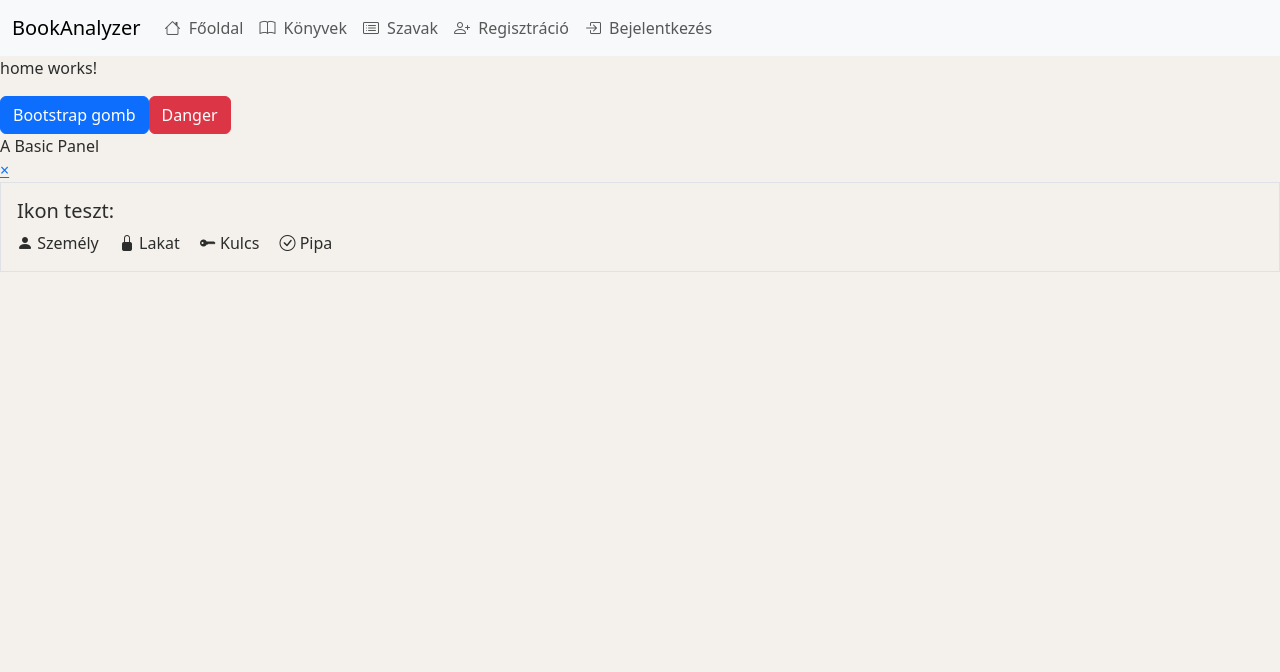
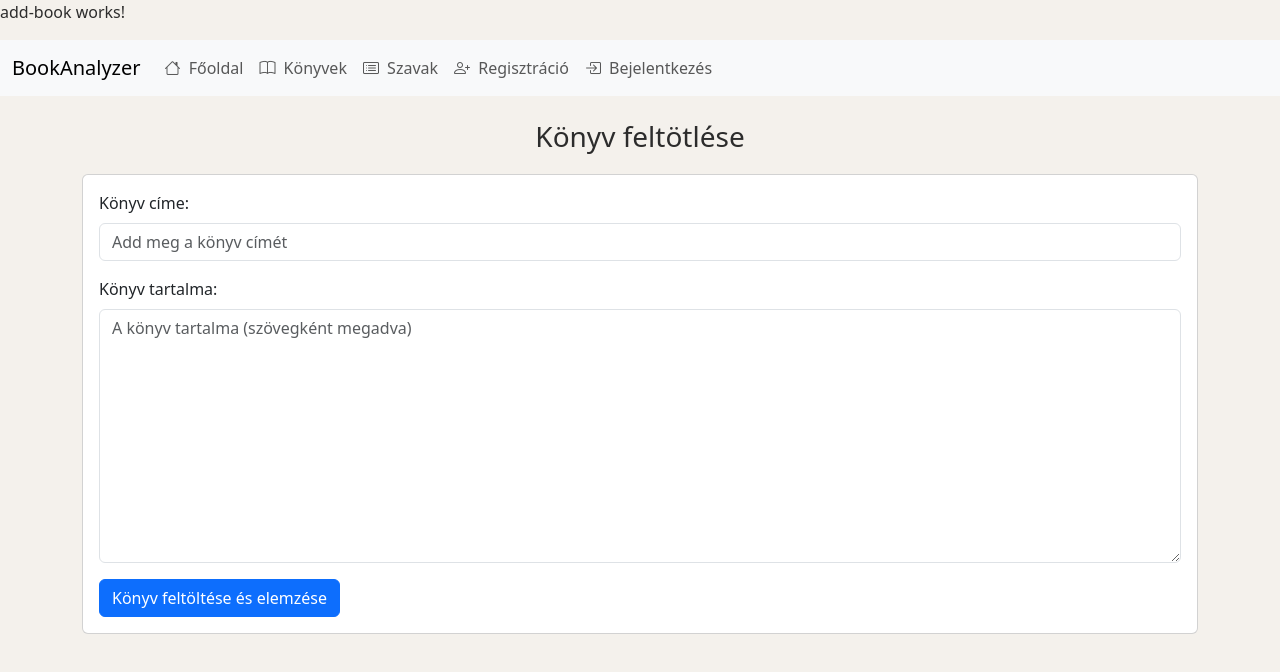
Before and after one commit to krisz1321/CVG38I-ERDEI-BookAnalysis, an Angular app in the folder FRONTEND/BookAnalyzerFrontend/: page /add-book in a window 1280 px wide. Before the commit this address led to /. Shown: the top 672 px of the page. Built offline with nearby package versions, Linux system fonts and the light colour scheme.

Commit message:
Implemented book upload and analysis logic

```diff
--- a/FRONTEND/BookAnalyzerFrontend/src/app/add-book/add-book.component.scss
+++ b/FRONTEND/BookAnalyzerFrontend/src/app/add-book/add-book.component.scss
@@ -0,0 +1,4 @@
+h3 {
+	text-align: center;
+  	margin-bottom: 20px;
+}
--- a/FRONTEND/BookAnalyzerFrontend/src/app/add-book/add-book.component.ts
+++ b/FRONTEND/BookAnalyzerFrontend/src/app/add-book/add-book.component.ts
@@ -1,11 +1,86 @@
 import { Component } from '@angular/core';
+import { CommonModule } from '@angular/common';
+import { FormsModule } from '@angular/forms';
+import { NavigationComponent } from '../navigation/navigation.component';
+import { BookService } from '../services/book.service';
+import { PhraseService } from '../services/phrase.service';
 
 @Component({
   selector: 'app-add-book',
-  imports: [],
+  imports: [CommonModule, FormsModule, NavigationComponent],
+  providers: [BookService, PhraseService],
   templateUrl: './add-book.component.html',
-  styleUrl: './add-book.component.scss'
+  styleUrls: ['./add-book.component.scss']
 })
 export class AddBookComponent {
 
+  title: string = '';
+  content: string = '';
+  message: string = '';
+  isSuccess: boolean = false;
+  isLoading: boolean = false;
+
+  constructor(
+    private bookService: BookService,
+    private phraseService: PhraseService
+  ) {}
+
+  uploadBook() {
+
+    if (!this.title || !this.content) {
+      this.message = 'Kérlek töltsd ki mindkét mezőt!';
+      this.isSuccess = false;
+      return;
+    }
+
+    this.isLoading = true;
+    this.message = 'Könyv feltöltése...';
+
+    const book = {
+      title: this.title,
+      content: this.content
+    };
+
+    // Feltöltés
+    this.bookService.uploadBook(book).subscribe(
+      (result) => {
+        this.message = 'Könyv feltöltve! Elemzés indítása...';
+        this.isSuccess = true;
+
+        // Elemzés könyv ID-val, amit a backend küld
+        this.startAnalysis(result.id);
+      },
+      (error) => {
+        this.message = 'Hiba történt a feltöltés során!';
+        this.isSuccess = false;
+        this.isLoading = false;
+        console.error('Hiba:', error);
+      }
+    );
+  }
+
+  private startAnalysis(bookId: string) {
+    this.phraseService.storeBookPhrases(bookId).subscribe(
+      (result) => {
+		//console.log('fhgfgfgfgkghjkghjk', result);
+        this.message = 'Könyv sikeresen feltöltve és elemezve!';
+        this.isSuccess = true;
+        this.isLoading = false;
+
+
+        this.title = '';
+        this.content = '';
+      },
+      (error) => {
+        this.message = 'Könyv feltöltve, de az elemzés sikertelen!';
+        this.isSuccess = false;
+        this.isLoading = false;
+        console.error('Elemzési hiba:', error);
+
+
+        this.title = '';
+        this.content = '';
+      }
+    );
+  }
 }
--- a/FRONTEND/BookAnalyzerFrontend/src/app/app.routes.ts
+++ b/FRONTEND/BookAnalyzerFrontend/src/app/app.routes.ts
@@ -8,6 +8,7 @@
 import { LogoutComponent } from './logout/logout.component';
 import { WordManagerComponent } from './word-manager/word-manager.component';
 import { StatisticComponent } from './statistic/statistic.component';
+import { AddBookComponent } from './add-book/add-book.component';
 
 export const routes: Routes = [
 	{path: '', component: HomeComponent},
@@ -19,6 +20,7 @@
 	{path: 'logout', component: LogoutComponent},
 	{path: 'word-manager', component: WordManagerComponent},
 	{path: 'statistic', component: StatisticComponent},
+	{path: 'add-book', component: AddBookComponent},
 
 	{path: '**', redirectTo: '', pathMatch: 'full'}
 ];
--- a/FRONTEND/BookAnalyzerFrontend/src/app/services/book.service.ts
+++ b/FRONTEND/BookAnalyzerFrontend/src/app/services/book.service.ts
@@ -6,7 +6,7 @@
 import { BookDto, BookTitles } from '../_models/book_models';
 
 @Injectable({
-  providedIn: 'root'
+  providedIn: 'root',
 })
 export class BookService {
   http: HttpClient;
@@ -16,10 +16,11 @@
   }
 
   getBookTitles(): Observable<Array<BookTitles>> {
-		return this.http.get<Array<BookDto>>(`${Environment.apiUrl}/api/Books/GetBookTitles`)
+    return this.http
+      .get<Array<BookDto>>(`${Environment.apiUrl}/api/Books/GetBookTitles`)
       .pipe(
-			map(response =>
-			response.map(bookDto => {
+        map((response) =>
+          response.map((bookDto) => {
             const book = new BookTitles();
             book.id = bookDto.id;
             book.title = bookDto.title;
@@ -29,33 +30,47 @@
       );
   }
 
-
   getBookDetails(bookId: string): Observable<any> {
-        return this.http.get(`${Environment.apiUrl}/api/PhraseStorage/list?bookId=${bookId}&page=1&pageSize=1`)
+    return this.http
+      .get(
+        `${Environment.apiUrl}/api/PhraseStorage/list?bookId=${bookId}&page=1&pageSize=1`
+      )
       .pipe(
         map((response: any) => {
           return {
             id: bookId,
             title: response.bookTitle,
-                    totalWords: response.pageInfo?.totalItems || 0
+            totalWords: response.pageInfo?.totalItems || 0,
           };
         })
       );
   }
 
-
   updateBookTitle(bookId: string, newTitle: string): Observable<any> {
     const token = localStorage.getItem('bookanalyzer-token');
     const headers = new HttpHeaders({
       'Content-Type': 'application/json',
-            'Authorization': `Bearer ${token}`
+      Authorization: `Bearer ${token}`,
     });
 
-        return this.http.put(`${Environment.apiUrl}/api/Books/title/${bookId}`,
+    return this.http.put(
+      `${Environment.apiUrl}/api/Books/title/${bookId}`,
       { title: newTitle },
       { headers }
     );
   }
 
+  uploadBook(book: any): Observable<any> {
+    const token = localStorage.getItem('bookanalyzer-token');
+    const headers = new HttpHeaders({
+      'Content-Type': 'application/json',
+      Authorization: `Bearer ${token}`,
+    });
 
+    return this.http.post(
+      `${Environment.apiUrl}/api/Books/uploadAndEdit?removeNonAlphabetic=true&toLowerCase=true`,
+      book,
+      { headers }
+    );
   }
+}
--- a/FRONTEND/BookAnalyzerFrontend/src/app/services/phrase.service.ts
+++ b/FRONTEND/BookAnalyzerFrontend/src/app/services/phrase.service.ts
@@ -1,6 +1,6 @@
 import { Injectable, OnInit } from '@angular/core';
 import { Environment } from '../environment/enviroment';
-import { HttpClient } from '@angular/common/http';
+import { HttpClient, HttpHeaders } from '@angular/common/http';
 import { Phrase } from '../_models/word_models';
 import { Phrases } from '../_models/word_models';
 import { Observable } from 'rxjs';
@@ -62,22 +62,38 @@
     return messages[randomIndex];
   }
 
-
   isFavorite(phraseId: string): Observable<boolean> {
-    return this.http.get<boolean>(`${Environment.apiUrl}/api/userwords/favorites/${phraseId}`);
+    return this.http.get<boolean>(
+      `${Environment.apiUrl}/api/userwords/favorites/${phraseId}`
+    );
   }
 
   toggleFavorite(phraseId: string, isFavorite: boolean): Observable<any> {
     if (isFavorite) {
       // Hozzáadás
-        return this.http.post(`${Environment.apiUrl}/api/userwords/favorites/${phraseId}`, {});
+      return this.http.post(
+        `${Environment.apiUrl}/api/userwords/favorites/${phraseId}`,
+        {}
+      );
     } else {
       // Törlés
-        return this.http.delete(`${Environment.apiUrl}/api/userwords/favorites/${phraseId}`);
+      return this.http.delete(
+        `${Environment.apiUrl}/api/userwords/favorites/${phraseId}`
+      );
     }
   }
 
+  storeBookPhrases(bookId: string): Observable<any> {
+    const token = localStorage.getItem('bookanalyzer-token');
+    const headers = new HttpHeaders({
+      'Content-Type': 'application/json',
+      Authorization: `Bearer ${token}`,
+    });
 
-
-
+    return this.http.post(
+      `${Environment.apiUrl}/api/PhraseStorage/store?bookId=${bookId}`,
+      {},
+      { headers }
+    );
   }
+}
```
Lines whose indentation alone changed are shown as unchanged.
